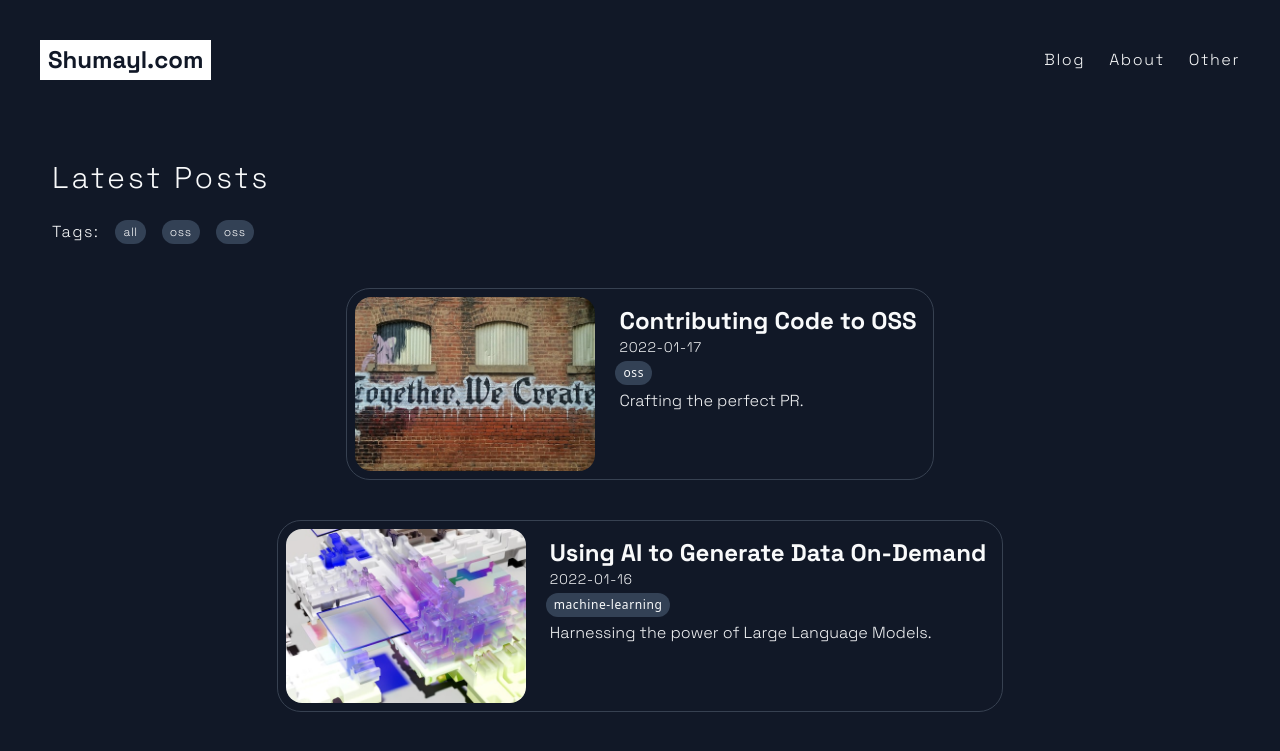
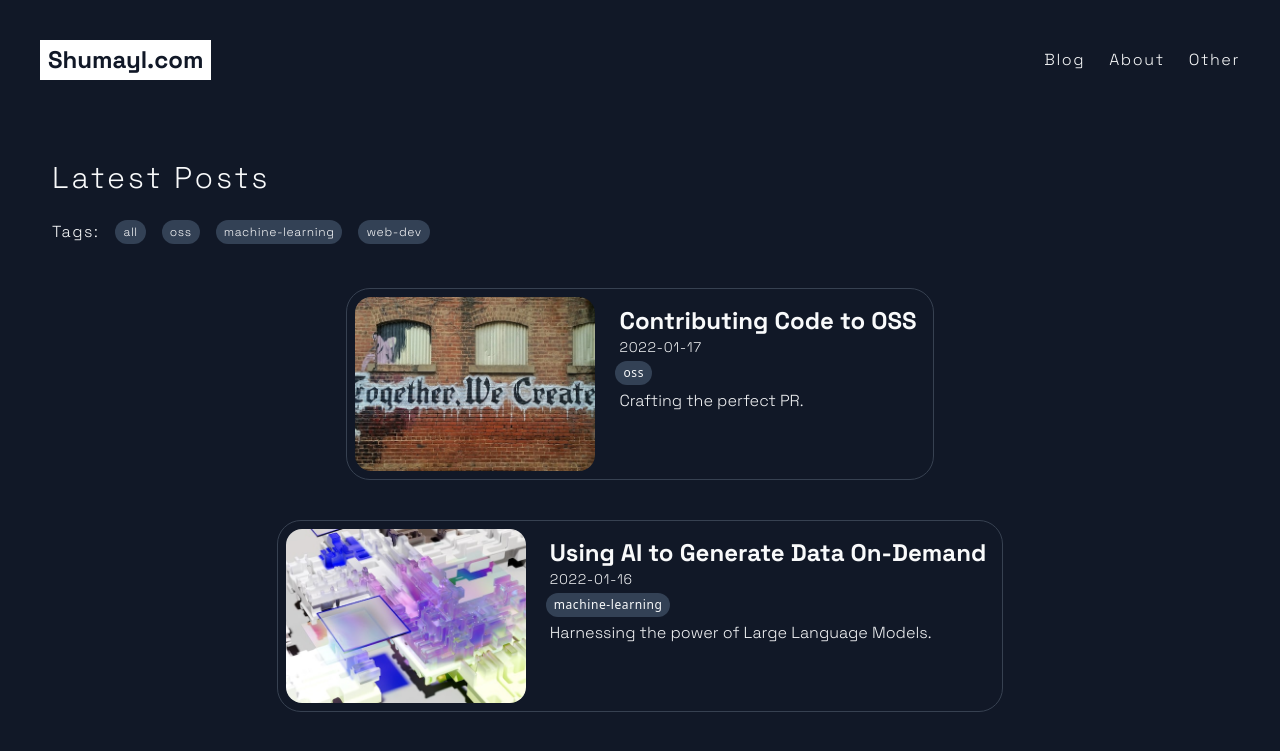
Before and after one commit to mshumayl/shumayldotcom, a Next.js app: page / in a window 1280 px wide. Shown: the top 751 px of the page. Built offline with nearby package versions, Linux system fonts and the light colour scheme.

Commit message:
Tags array mapping

```diff
--- a/components/TagSelector.tsx
+++ b/components/TagSelector.tsx
@@ -7,7 +7,7 @@ interface TagSelectorProps {
 
 const TagSelector: React.FC<TagSelectorProps> = ({handleTagClick}: TagSelectorProps) => {
 
-    const temp = ["oss"]
+    const temp = [["all"], ["oss"], ["machine-learning"], ["web-dev"]]
 
     return (
         <>
@@ -16,9 +16,9 @@ const TagSelector: React.FC<TagSelectorProps> = ({handleTagClick}: TagSelectorPr
                     <div>
                         Tags:
                     </div>
-                    <Tags tag={["all"]} onClick={handleTagClick}/>
-                    <Tags tag={temp} onClick={handleTagClick}/>
-                    <Tags tag={temp} onClick={handleTagClick}/>
+                    {temp.map((t) => (
+                        <Tags tag={t} onClick={handleTagClick}/>
+                    ))}
                 </ul>
             </div>
         </>
```
